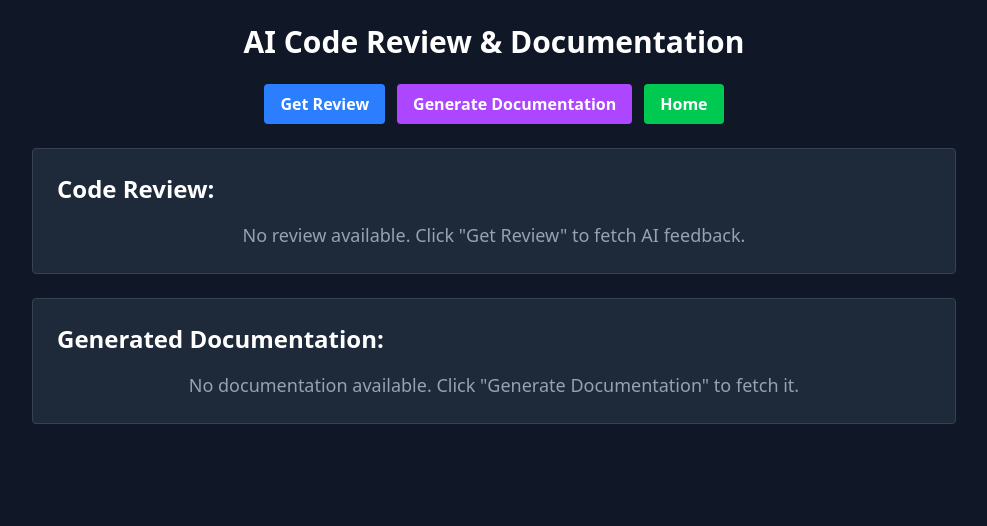
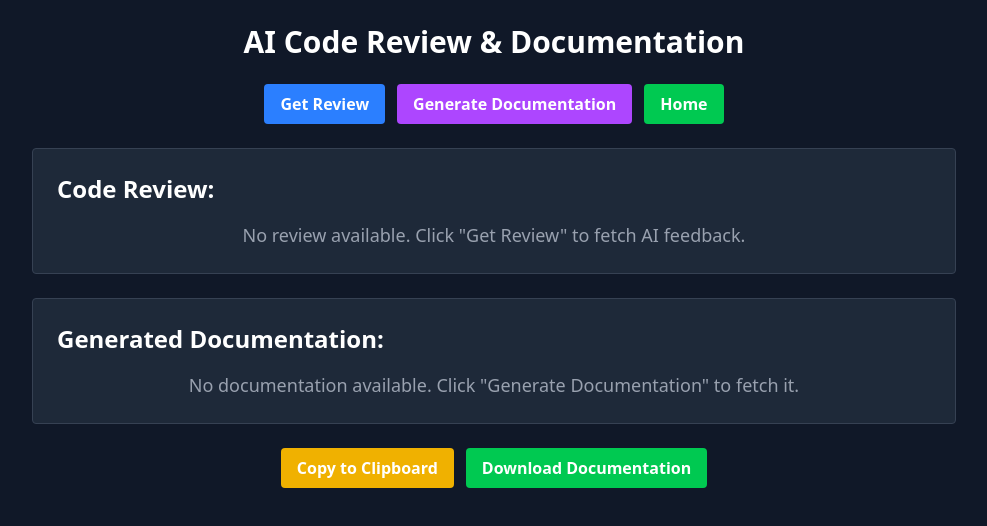
Before and after one commit to chirag-soni23/Javascript-Compiler, a React (Vite) app in the folder Frontend/: page /review in a window 1280 px wide. Shown: the top 526 px of the page, without its empty margins (146-1133 px from the left). Built offline with nearby package versions, Linux system fonts and the light colour scheme.

Commit message:
generate docs

```diff
--- a/Frontend/src/components/ReviewCode.jsx
+++ b/Frontend/src/components/ReviewCode.jsx
@@ -27,6 +27,30 @@ const ReviewCode = () => {
     } catch (error) {
       console.error("Error generating documentation:", error);
       alert("Failed to generate documentation.");
+    }
+  };
+
+  // Function to copy documentation to clipboard
+  const handleCopy = () => {
+    if (documentation) {
+      navigator.clipboard.writeText(documentation)
+        .then(() => alert("Documentation copied to clipboard"))
+        .catch((err) => alert("Failed to copy documentation: " + err));
+    } else {
+      alert("No documentation available to copy.");
+    }
+  };
+
+  // Function to download documentation as a .txt file
+  const handleDownload = () => {
+    if (documentation) {
+      const blob = new Blob([documentation], { type: "text/plain;charset=utf-8" });
+      const link = document.createElement("a");
+      link.href = URL.createObjectURL(blob);
+      link.download = "documentation.txt";
+      link.click();
+    } else {
+      alert("No documentation available to download.");
     }
   };
 
@@ -72,6 +96,22 @@ const ReviewCode = () => {
           <p className="text-gray-400 text-center">No documentation available. Click "Generate Documentation" to fetch it.</p>
         )}
       </div>
+
+      {/* Buttons for Copy and Download */}
+      <div className="flex flex-wrap justify-center gap-3 mt-6">
+        <button
+          onClick={handleCopy}
+          className="bg-yellow-500 hover:bg-yellow-600 text-white font-bold py-2 px-4 rounded"
+        >
+          Copy to Clipboard
+        </button>
+        <button
+          onClick={handleDownload}
+          className="bg-green-500 hover:bg-green-600 text-white font-bold py-2 px-4 rounded"
+        >
+          Download Documentation
+        </button>
+      </div>
     </div>
   );
 };
```
